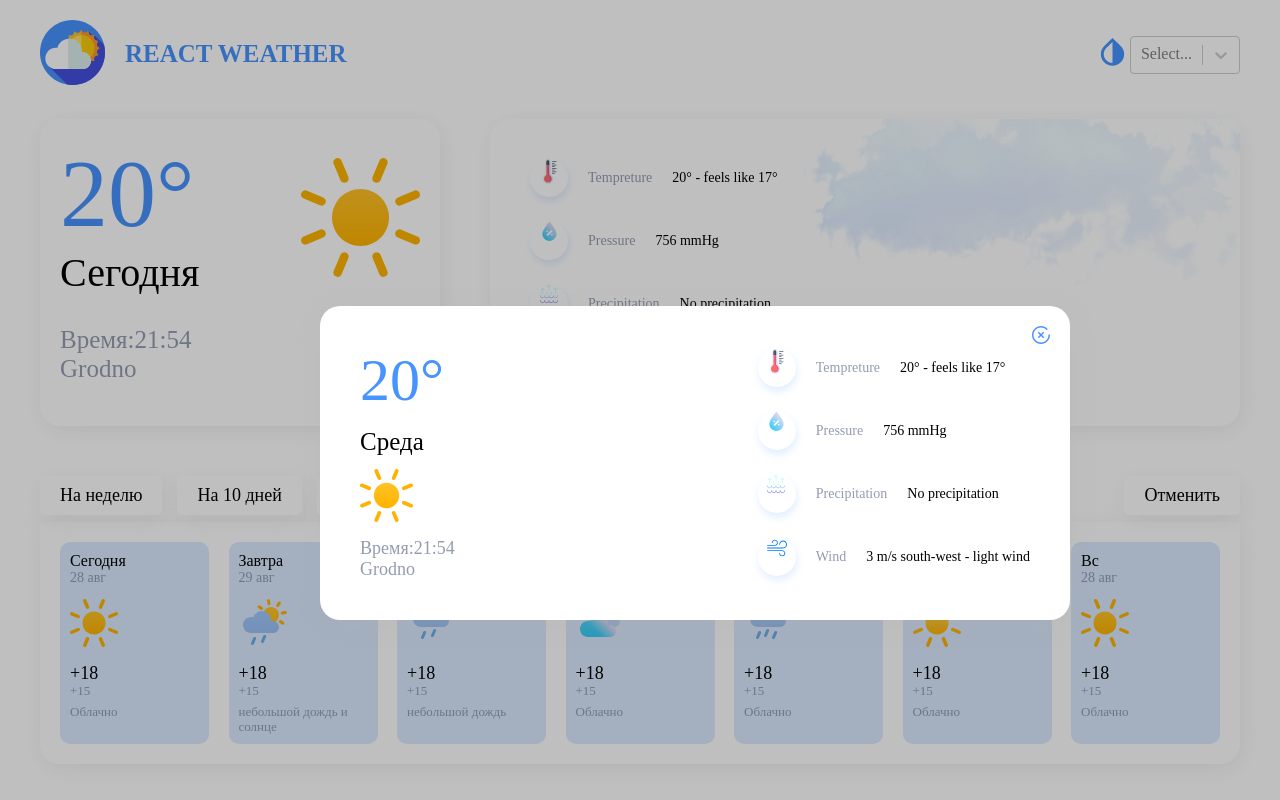
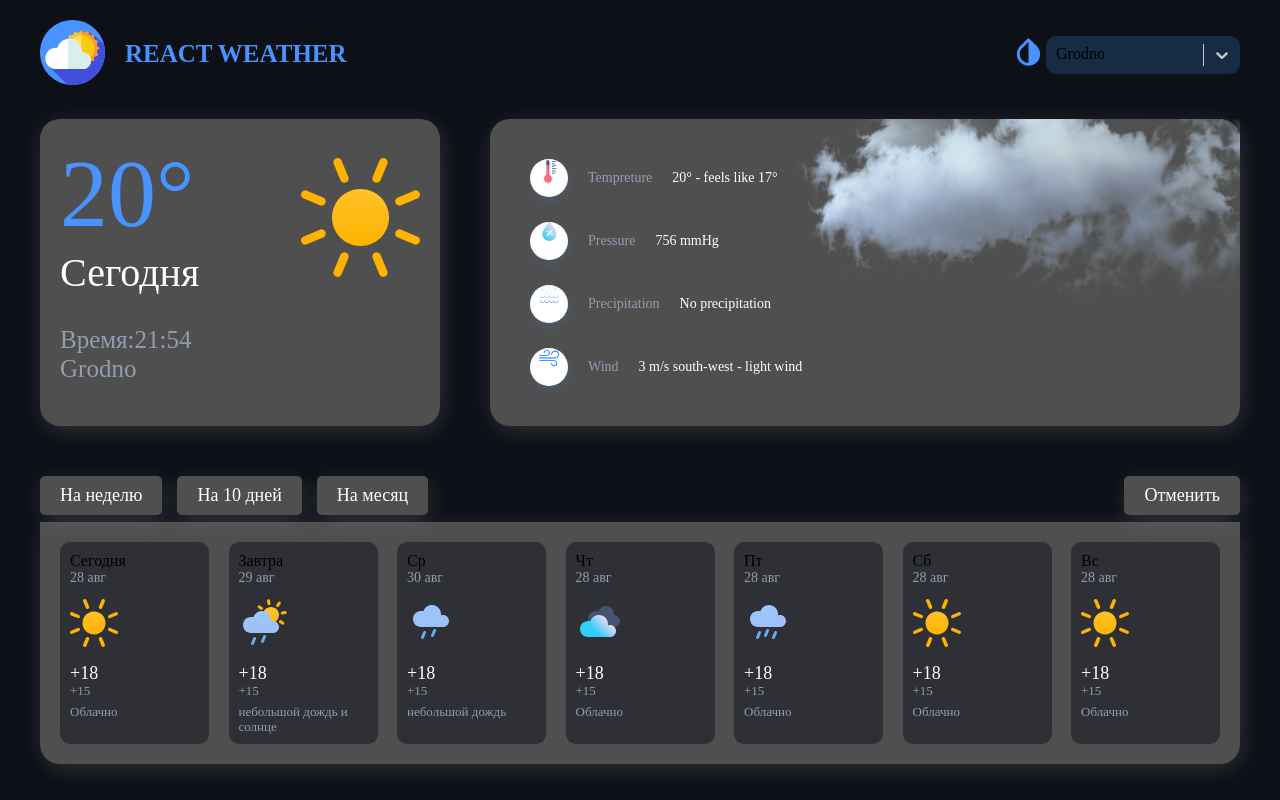
Before and after one commit to feelpainbitc/React-weather, a React (Create React App) app: page / in a window 1280 px wide. Built offline with nearby package versions, Linux system fonts and the light colour scheme; a web font is replaced by a local one.

Commit message:
added parametrs for dark theme

```diff
--- a/src/App.js
+++ b/src/App.js
@@ -9,7 +9,7 @@
 function App() {
   return(
     <div className="global_container">
-    <Popup/>
+
   <div className='container'>
 
     <Header/>
--- a/src/index.scss
+++ b/src/index.scss
@@ -6,6 +6,7 @@
 }
 body{
     position: relative;
+    background: var(#{--body-background-default});
 }
 *,*::after,*::before{
     box-sizing: border-box;
--- a/src/pages/Home/Components/ThisDay/ThisDay.module.scss
+++ b/src/pages/Home/Components/ThisDay/ThisDay.module.scss
@@ -4,7 +4,7 @@
     padding: 20px;
     max-width: 400px;
     width: 100%;
-    background:$lite-background;
+    background:var(#{--components-background-default});
     box-shadow: $box-shadow;
     border-radius: $border-radius;
 }
@@ -27,7 +27,7 @@
     }
     .this_day_day{
         font-size: 40px;
-        color:$lite-color;
+        color:var(#{--text-color-default});
     }
 }
 
--- a/src/pages/Home/Components/ThisDayInfo/ThisDayInfo.js
+++ b/src/pages/Home/Components/ThisDayInfo/ThisDayInfo.js
@@ -2,7 +2,7 @@
 import { GlobalSvgSelector } from '../../../../assets/icons/global/GlobalSvgSelector';
 import s from "./ThisDayInfo.module.scss";
 import { ThisDayItem } from './ThisDayItem';
-import cloud from "/home/feelpainbitc/weaherlooking/src/assets/images/cloud.jpg";
+import cloud from "/home/feelpainbitc/weaherlooking/src/assets/images/image11.png";
 
 /**
 * @author
--- a/src/pages/Home/Components/ThisDayInfo/ThisDayInfo.module.scss
+++ b/src/pages/Home/Components/ThisDayInfo/ThisDayInfo.module.scss
@@ -6,7 +6,7 @@
     padding: 40px;
     max-width: 750px;
     width: 100%;
-    background:$lite-background;
+    background:var(#{--components-background-default});
     box-shadow: $box-shadow;
     border-radius: $border-radius;
 }
@@ -39,10 +39,11 @@
         }
         .indicator_value{
             font-size: 14px;
-            color:$lite-color;
+            color:var(#{--text-color-default});
         }
     .cloud_img{
         position: absolute;
         top:0;
         right: 0;
+
     }
--- a/src/pages/Home/Days/Days.module.scss
+++ b/src/pages/Home/Days/Days.module.scss
@@ -10,9 +10,9 @@
         box-shadow: 2px 5px 25px -3px rgba(180,180,180,0.25);
         border-radius: 5px;
         padding: 9px 20px;
-        background-color: $lite-background;
+        background-color: var(#{--components-background-default});
         margin-right: 15px;
-        color: $lite-color;
+        color: var(#{--text-color-default});
         font-size: 18px;
         display: flex;
         align-items: center;
@@ -39,14 +39,14 @@
     flex-wrap: wrap;
     padding: 20px;
     width: 100%;
-    background: $lite-background;
+    background: var(#{--components-background-default});
     box-shadow: $box-shadow;
     border-radius:0 0 $border-radius $border-radius;
 }
 .card{
     display: flex;
     flex-direction: column;
-    background: rgba(71,147,255,0.2);
+    background:var(#{--card-background-default});
     border-radius: 10px;
     padding: 10px;
     width: 149px;
@@ -55,6 +55,7 @@
     .day_name{
         margin-bottom: 7px;
         font-size: 18px;
+        color: var(#{--text-color-default});
     }
     .day_info{
         font-size: 14px;
@@ -66,6 +67,7 @@
     }
     .temp_day{
         font-size: 18px;
+        color: var(#{--text-color-default});
     }
     .temp_night{
         font-size: 13px;
@@ -77,7 +79,7 @@
         color: $base-color;
     }
     &:hover{
-        box-shadow:0px 3px 20px rgba(147,144,144,0.28) ;
+        box-shadow:var(#{--card-shadow-default}) ;
     }
 
 }
--- a/src/shared/Header.js
+++ b/src/shared/Header.js
@@ -17,6 +17,21 @@
 
 export const  Header= (props) => {
 
+ const colorStyles={
+    control:(styles)=>({
+        ...styles,
+        backgroundColor:0 ? '#4F4F4F' : 'rgba(71,147,255,0.2)',
+        width:'194px',
+        height:'37px',
+        border:'none',
+        borderRadius:'10px'
+        }),
+        singleValue:(styles)=>({
+            ...styles,
+            color:0 ? '#fff' : '#000',
+            }),
+ }
+
   return(
     <div className={s.header}>
         <div className={s.wrapper}>
@@ -31,7 +46,10 @@
             <div className={s.change_theme}>
             <GlobalSvgSelector id="change-theme"/>
             </div>
-            <Select options={options} />
+            <Select
+             defaultValue={options[2]}
+             styles={colorStyles}
+             options={options}/>
         </div>
     </div>
    )
--- a/src/shared/Header.module.scss
+++ b/src/shared/Header.module.scss
@@ -23,4 +23,5 @@
     color:#4793FF;
     text-transform: uppercase;
     font-weight: 700;
+    font-family: 'Montserrat' sans-serif;
 }
--- a/src/vaiables.scss
+++ b/src/vaiables.scss
@@ -4,3 +4,54 @@
 $primary-color:#4793ff;
 $lite-color:#000;
 $base-color:#939cb0;
+
+
+$light-color: #000;
+$dark-color: #fff;
+$base-color: #939cb0;
+
+
+$body-background-dark:#0d1117;
+$body-background-light:#fff;
+
+
+$components-background-dark:#4F4F4F;
+$components-background-light:#fff;
+
+
+$card-background-light: rgba(71, 147, 255, 0.2);
+$card-background-dark: #2e3035;
+
+
+$card-box-shadow-light: 0px 3px 20px rgba(147, 144, 144, 0.28);
+$card-box-shadow-dark: 0px 3px 20px rgba(5, 5, 5, 0.28);
+
+
+:root{
+    //body background
+    --body-background-dark:#{$body-background-dark};
+    --body-background-light:#{$body-background-light};
+    --body-background-default:var(#{--body-background-dark});
+
+
+    //components background
+    --components-background-light:#{$components-background-light};
+    --components-background-dark:#{$components-background-dark};
+    --components-background-default:var(#{--components-background-dark});
+
+
+    //card background
+    --card-background-dark: #{$card-background-dark};
+    --card-background-light: #{$card-background-light};
+     --card-background-default: var(#{--card-background-dark});
+
+    //card shadow
+    --card-shadow-dark: #{$card-box-shadow-dark};
+    --card-shadow-light: #{$card-box-shadow-light};
+    --card-shadow-default: var(#{--card-shadow-dark});
+
+    //text
+    --text-color-dark: #{$dark-color};
+    --text-color-light: #{$light-color};
+    --text-color-default: var(#{--text-color-dark});
+}
```
Also changed, not shown: src/assets/images/cloud.jpg (deleted), src/assets/images/image11.png (added).
